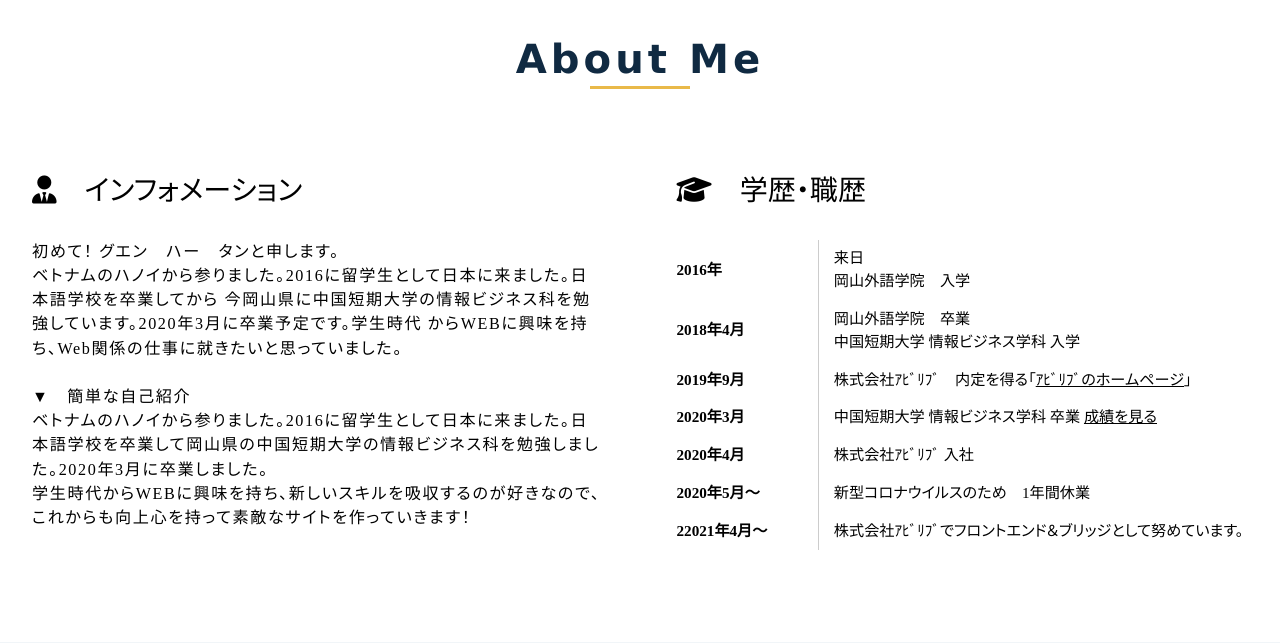
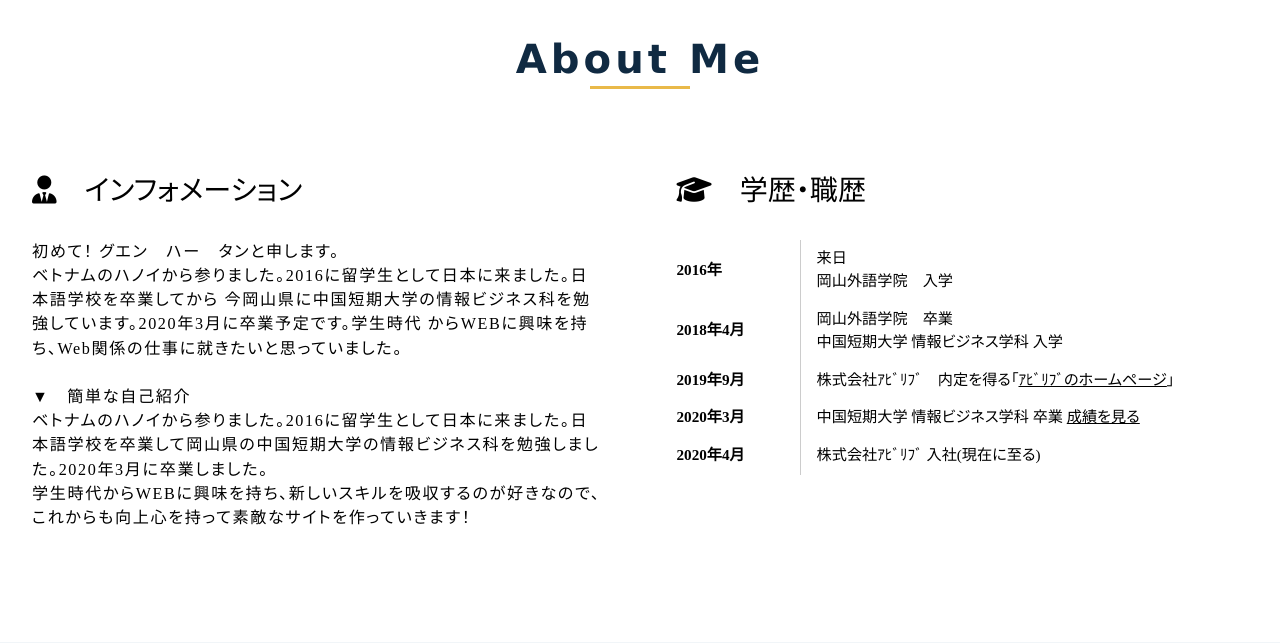
Before and after one commit to Thakdao/thanhwork, a PHP site: page / in a window 1280 px wide. Shown: the part 526-1169 px from the top of the page. Run offline with PHP 8.4, Linux system fonts and the light colour scheme; some libraries are stand-ins or nearby versions.

Commit message:
Add files via upload

```diff
--- a/index.php
+++ b/index.php
@@ -64,8 +64,7 @@ include realpath(__DIR__ . '/config/include.php');
                         </h3>
                         <div class="box_table " >
                             <table>
-                                <tr>
-                                    <th>2016年</th>
+<th>2016年</th>
                                     <td>来日<br>岡山外語学院　入学</td>
                                 </tr>
                                 <tr>
@@ -82,16 +81,9 @@ include realpath(__DIR__ . '/config/include.php');
                                 </tr>
                                 <tr>
                                     <th>2020年4月</th>
-                                    <td>株式会社ｱﾋﾞﾘﾌﾞ 入社</td>
+                                    <td>株式会社ｱﾋﾞﾘﾌﾞ 入社(現在に至る)</td>
                                 </tr>
-                                <tr>
-                                    <th>2020年5月～</th>
-                                    <td>新型コロナウイルスのため　1年間休業</td>
-                                </tr>
-                                <tr>
-                                    <th>22021年4月～</th>
-                                    <td>株式会社ｱﾋﾞﾘﾌﾞでフロントエンド＆ブリッジとして努めています。</td>
-                                </tr>
+
                             </table>
                         </div>
 
```
